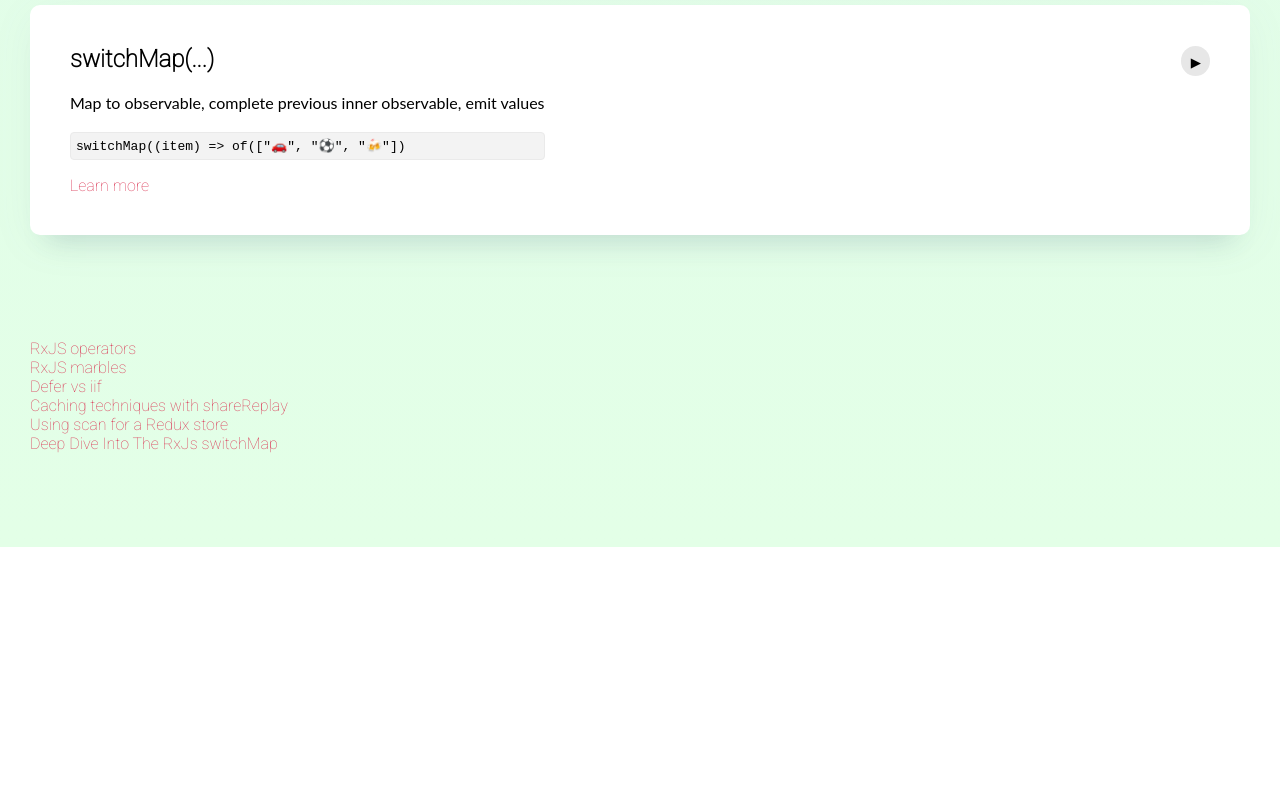
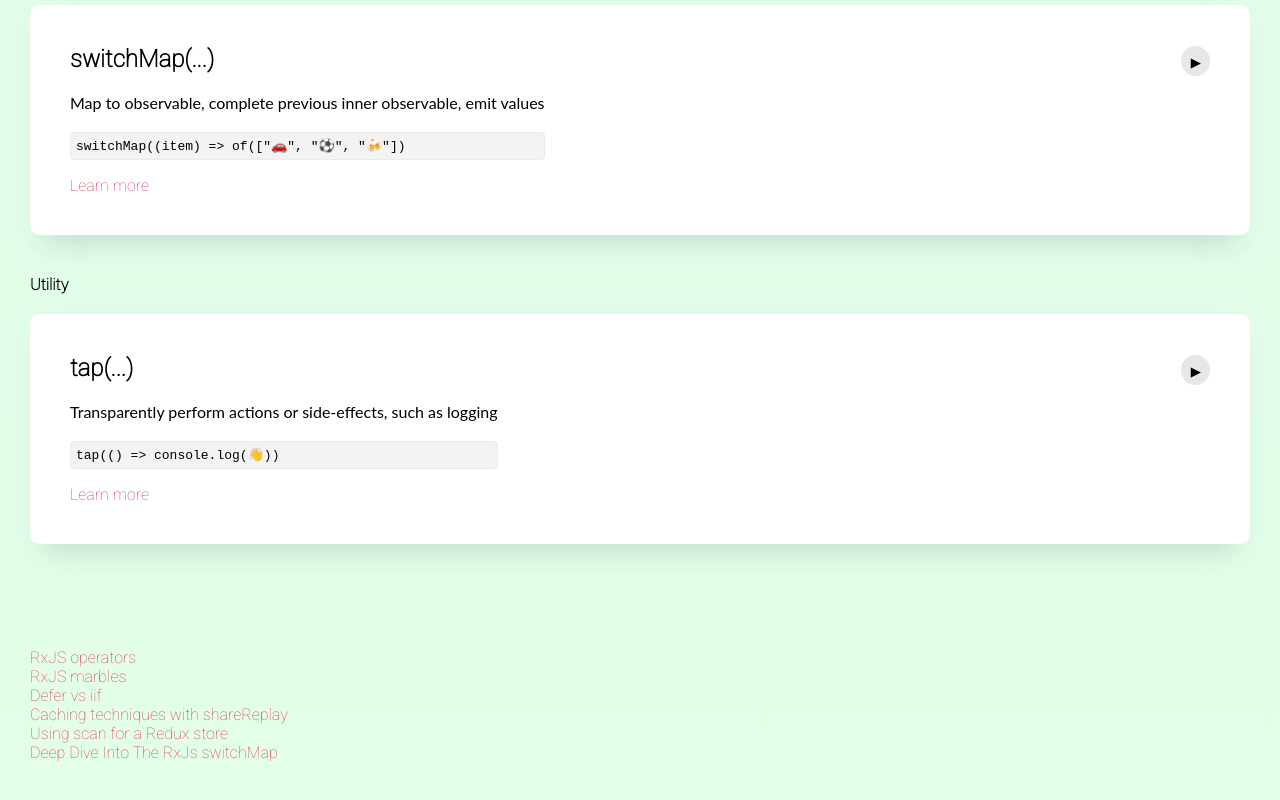
Before and after one commit to mo-sharif/angular-rxjs-operators, an Angular app: page / in a window 1280 px wide. Shown: the part 8876-9676 px from the top of the page. Before the commit the page ends 9423 px from the top, so only its background shows below. Built offline with nearby package versions, Linux system fonts and the light colour scheme; a web font is replaced by a local one.

Commit message:
2 files modified

```diff
--- a/src/app/app.component.ts
+++ b/src/app/app.component.ts
@@ -205,6 +205,16 @@ export class AppComponent {
       name: "switchMap(...)",
       link:
         "https://www.learnrxjs.io/learn-rxjs/operators/transformation/switchmap"
+    },
+    {
+      action: () => this.dataService._tap(this.inputData),
+      code: `tap(() => console.log(👋))`,
+      category: "Utility",
+      desc:
+        "Transparently perform actions or side-effects, such as logging",
+      name: "tap(...)",
+      link:
+        "https://www.learnrxjs.io/learn-rxjs/operators/utility/do"
     }
   ];
   constructor(public dataService: DataService) {
--- a/src/app/data.service.ts
+++ b/src/app/data.service.ts
@@ -205,8 +205,13 @@ export default class DataService {
     this.handleResults(op);
   }
 
+  _tap(emojis) {
+    const op = of(emojis).pipe(tap(() => console.log("👋")));
+    this.handleResults(op);
+  }
+
   handleResults(op: Observable<any>) {
-    this.listener = op.pipe(tap(r => console.log(r))).subscribe();
+    this.listener = op.pipe(tap(res => console.log(res))).subscribe();
     // store operation Observable to render results for the UI
     this.results$ = op;
   }
```
